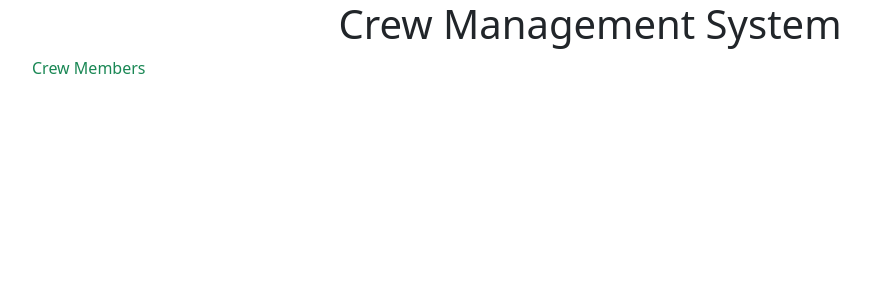
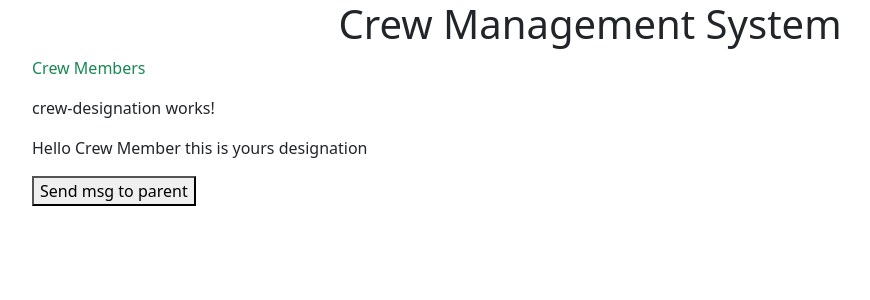
Before and after one commit to RohbiV/Angular, an Angular app in the folder crew-management/: page / in a window 1280 px wide. Shown: the top 300 px of the page, without its empty margins (50-920 px from the left). Built offline with nearby package versions, Linux system fonts and the light colour scheme.

Commit message:
Learned about component communication using @Input & @Output methods

```diff
--- /dev/null
+++ b/crew-management/src/app/myComponents/crew-designation/crew-designation.component.html
@@ -0,0 +1,4 @@
+<p>crew-designation works!</p>
+<!-- this is child component having parent as crew-membercomponent -->
+ <p>{{message}}</p>
+ <button (click)="sendMsg()">Send msg to parent</button>
--- /dev/null
+++ b/crew-management/src/app/myComponents/crew-designation/crew-designation.component.ts
@@ -0,0 +1,17 @@
+import { Component, EventEmitter, Input, Output } from '@angular/core';
+
+@Component({
+  selector: 'app-crew-designation',
+  standalone: true,
+  imports: [],
+  templateUrl: './crew-designation.component.html',
+  styleUrl: './crew-designation.component.css'
+})
+export class CrewDesignationComponent {
+  @Input() message!:string;
+  @Output() msgEvent = new EventEmitter<string>();
+
+  sendMsg() {
+    this.msgEvent.emit("Hello from child to parent!");
+  }
+}
--- a/crew-management/src/app/myComponents/crew-members/crew-members.component.html
+++ b/crew-management/src/app/myComponents/crew-members/crew-members.component.html
@@ -1 +1,5 @@
 <p class="text-success">Crew Members</p>
+<app-crew-designation [message]="message" (msgEvent)="recievingMsg($event)"></app-crew-designation>
+<!-- this is parent component -->
+
+<p>{{ recievedMessage }}</p>
--- a/crew-management/src/app/myComponents/crew-members/crew-members.component.ts
+++ b/crew-management/src/app/myComponents/crew-members/crew-members.component.ts
@@ -1,12 +1,18 @@
 import { Component } from '@angular/core';
+import { CrewDesignationComponent } from "../crew-designation/crew-designation.component";
 
 @Component({
-  selector: 'app-crew-members',
-  standalone: true,
-  imports: [],
-  templateUrl: './crew-members.component.html',
-  styleUrl: './crew-members.component.css'
+    selector: 'app-crew-members',
+    standalone: true,
+    templateUrl: './crew-members.component.html',
+    styleUrl: './crew-members.component.css',
+    imports: [CrewDesignationComponent]
 })
 export class CrewMembersComponent {
+  message:string = "Hello Crew Member this is yours designation";
+  recievedMessage!:string;
 
+  recievingMsg(message:string): void{
+    this.recievedMessage = message;
+  }
 }
```
Also changed, not shown: crew-management/src/app/myComponents/crew-designation/crew-designation.component.css (added), 1 other file (tests, documents, lock files or other folders).
